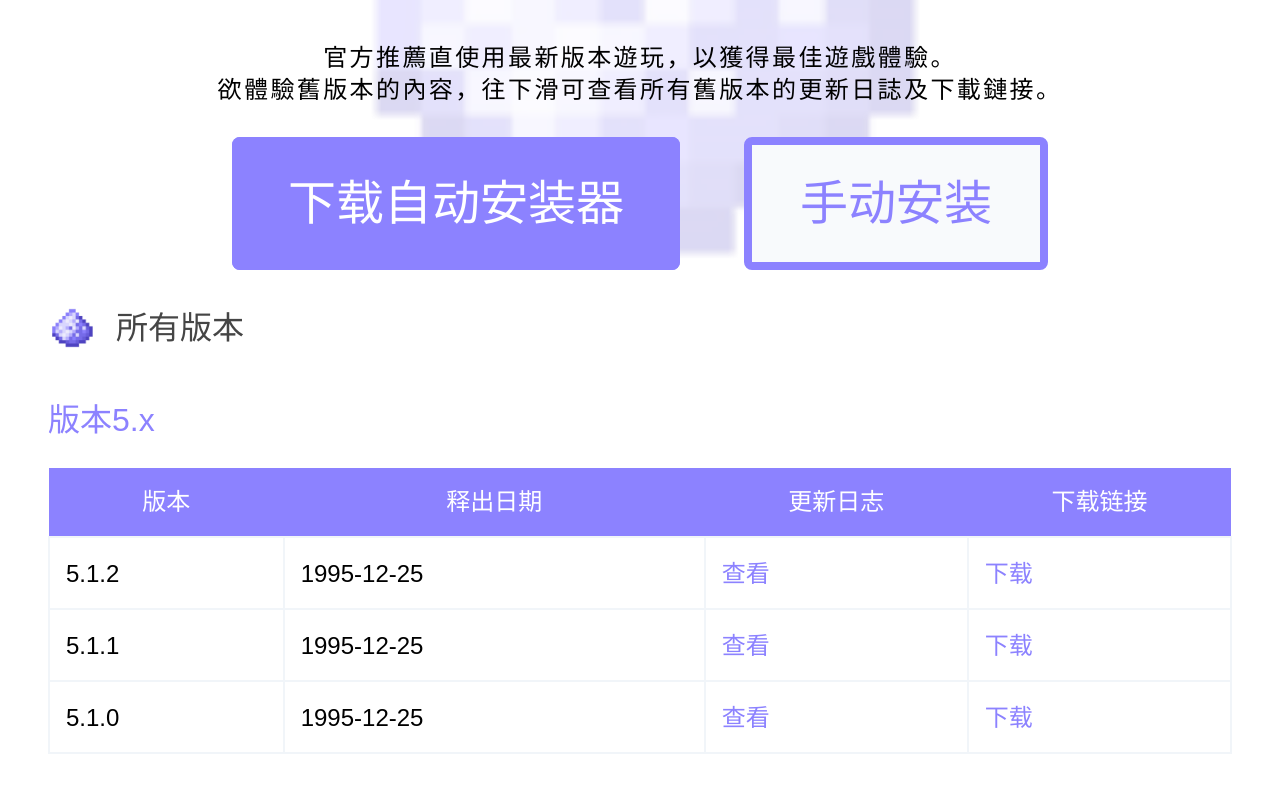
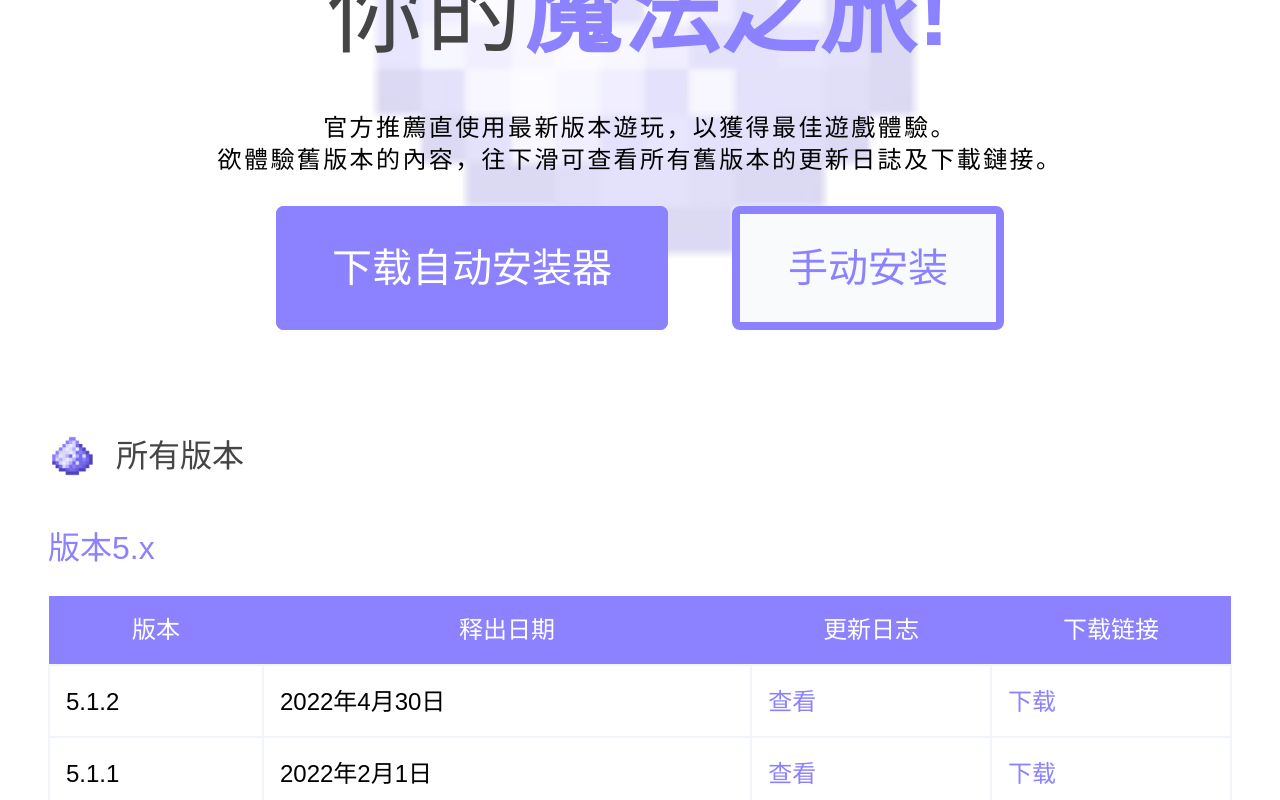
Before and after one commit to Slimer210/ManaWeb, a React (Vite) app: page /download in a window 1280 px wide. Shown: the part 400-1200 px from the top of the page. Built offline with nearby package versions, Linux system fonts and the light colour scheme; a web font is replaced by a local one.

Commit message:
OpenGraph Testing

```diff
--- a/src/App.jsx
+++ b/src/App.jsx
@@ -19,13 +19,13 @@ import Support from './routes/Support';
 
 // import image and logo
 import manaLogo from './assets/manalogo.png';
+import openGraphImage from './assets/img/OpenGraphImage.jpg';
 
 const navigationItem = [
   { name: '下载', href: 'download' },
   { name: '手册', href: 'docs' },
   { name: '公告', href: 'announcement' },
   { name: '关于', href: 'about' },
-  { name: '支持我们', href: 'support' },
 ];
 
 function NavigationBar() {
@@ -35,8 +35,7 @@ function NavigationBar() {
         <meta charSet="utf-8" />
         <title>魔法金屬官方網站</title>
         <link href="http://mysite.com/example" />
-        <meta property="og:image" content="https://slimer.dev/manaCover.png" />
-        <meta property="og:image:url" content="https://slimer.dev/manaCover.png" />
+        <meta property="og:image" content={openGraphImage} />
       </Helmet>
       <nav className="w-full flex grow justify-between item-center px-5 py-5 drop-shadow-md bg-white top-0 left-0 fixed h-24 z-40">
         <Link to="/" className="cursor-pointer select-none flex-shrink-0 flex items-center px-3 py-3 active:text-mana-dark-purple hover:text-mana-dark-purple duration-300 hover:scale-110">
@@ -48,9 +47,17 @@ function NavigationBar() {
           <h1 className="pl-4 text-2xl">魔法金属</h1>
         </Link>
         <div className="font-sans-serif flex flex-nowrap items-center justify-center gap-x-5">
-          {navigationItem.map((item, index) => (
-            <NavLink to={item.href} className={`select-none px-8 py-4 text-[1.2rem] content-center whitespace-nowrap rounded-lg active:text-mana-dark-purple hover:text-mana-dark-purple hover:scale-110 duration-300 ${index === 4 ? 'bg-mana-purple text-white hover:text-white hover:bg-mana-dark-purple hover:rotate-3 shadow-md' : ' '}`} key={item.name}>{item.name}</NavLink>
+          {navigationItem.map((item) => (
+            <NavLink
+              to={item.href}
+              className="select-none px-8 py-4 text-[1.2rem] content-center whitespace-nowrap rounded-lg active:text-mana-dark-purple hover:text-mana-dark-purple hover:scale-110 duration-300"
+              key={item.name}
+            >
+              {item.name}
+
+            </NavLink>
           ))}
+          <NavLink to="support" className="select-none px-8 py-4 text-[1.2rem] content-center whitespace-nowrap rounded-lg active:text-mana-dark-purple hover:scale-110 duration-300 bg-mana-purple text-white hover:text-white hover:bg-mana-dark-purple hover:rotate-3 shadow-md">支持我们</NavLink>
         </div>
       </nav>
     </>
--- a/src/data/version.json
+++ b/src/data/version.json
@@ -1,5 +1,5 @@
 {
-    "version5x":[
+    "version5x": [
         {"version":"5.1.2", "releaseDate":"20220430", "releaseNotesLink": "https://example.com/", "downloadLink": "https://example.com/"},
         {"version":"5.1.1", "releaseDate":"20220201", "releaseNotesLink": "https://example.com/", "downloadLink": "https://example.com/"},
         {"version":"5.1.0", "releaseDate":"20220131", "releaseNotesLink": "https://example.com/", "downloadLink": "https://example.com/"}
--- a/src/routes/Download.jsx
+++ b/src/routes/Download.jsx
@@ -2,14 +2,16 @@ import React from 'react';
 import {
   Link,
 } from 'react-router-dom';
+import moment from 'moment/min/moment-with-locales';
 import manaLogo from '../assets/manalogo.png';
 import { version5x } from '../data/version.json';
-import moment from 'moment';
+
+moment.locale('zh-tw');
 
 export default function Download() {
   return (
     <div className="m-12">
-      <div className="flex flex-col mt-24 flex-1 items-center justify-center">
+      <div className="flex flex-col mt-24 flex-1 items-center justify-center h-[82vh]">
         <img alt="" src={manaLogo} className="w-1/2 h-auto absolute top-1/2 left-1/2 opacity-20 -translate-x-1/2 -translate-y-1/2" />
         <div className="flex flex-col items-center relative z-10">
           <h1 className="text-[6rem] text-mana-black tracking-wide leading-snug text-center">
@@ -24,10 +26,10 @@ export default function Download() {
             欲體驗舊版本的內容，往下滑可查看所有舊版本的更新日誌及下載鏈接。
           </p>
           <div className="m-8">
-            <Link to="/" className="text-white bg-mana-purple m-8 px-12 py-8 rounded-lg text-[3rem] border-8 border-solid border-mana-purple">
+            <Link to="/" className="text-white bg-mana-purple m-8 px-12 py-8 rounded-lg text-[2.5rem] border-8 border-solid border-mana-purple">
               下载自动安装器
             </Link>
-            <Link to="/" className="text-mana-purple bg-slate-50 m-8 px-12 py-8 rounded-lg text-[3rem] border-8 border-solid border-mana-purple">
+            <Link to="/" className="text-mana-purple bg-slate-50 m-8 px-12 py-8 rounded-lg text-[2.5rem] border-8 border-solid border-mana-purple">
               手动安装
             </Link>
           </div>
@@ -60,9 +62,9 @@ export default function Download() {
               {[
                 data.releaseDate,
               ].map((item) => (
-                <td className="px-4 py-4 text-[1.5rem] font-normal border-2 border-slate-100">{moment("1995-12-25").format(
-                  "YYYY-MM-DD"
-                )}</td>
+                <td className="px-4 py-4 text-[1.5rem] font-normal border-2 border-slate-100">
+                  {moment(item).format('LL')}
+                </td>
               ))}
               {[
                 data.releaseNotesLink,
```
Also changed, not shown: src/assets/img/OpenGraphImage.jpg (added).
